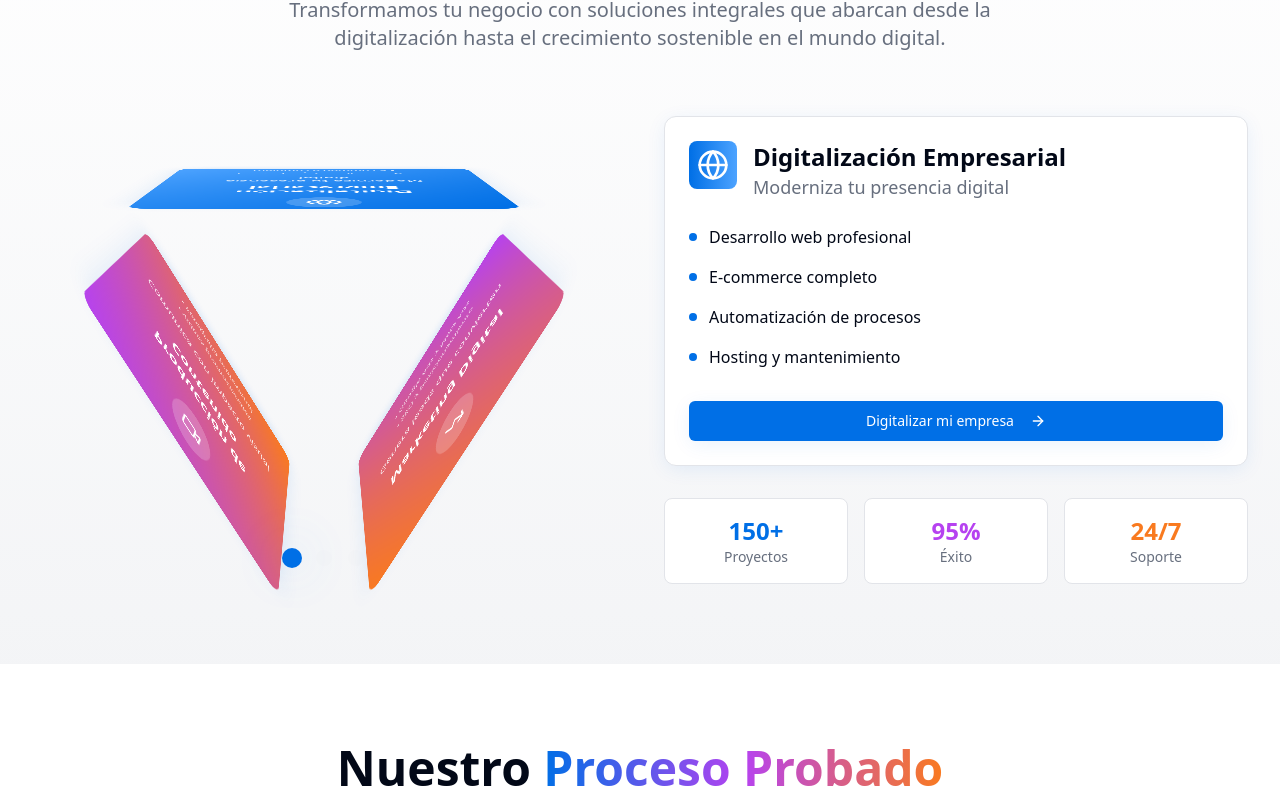
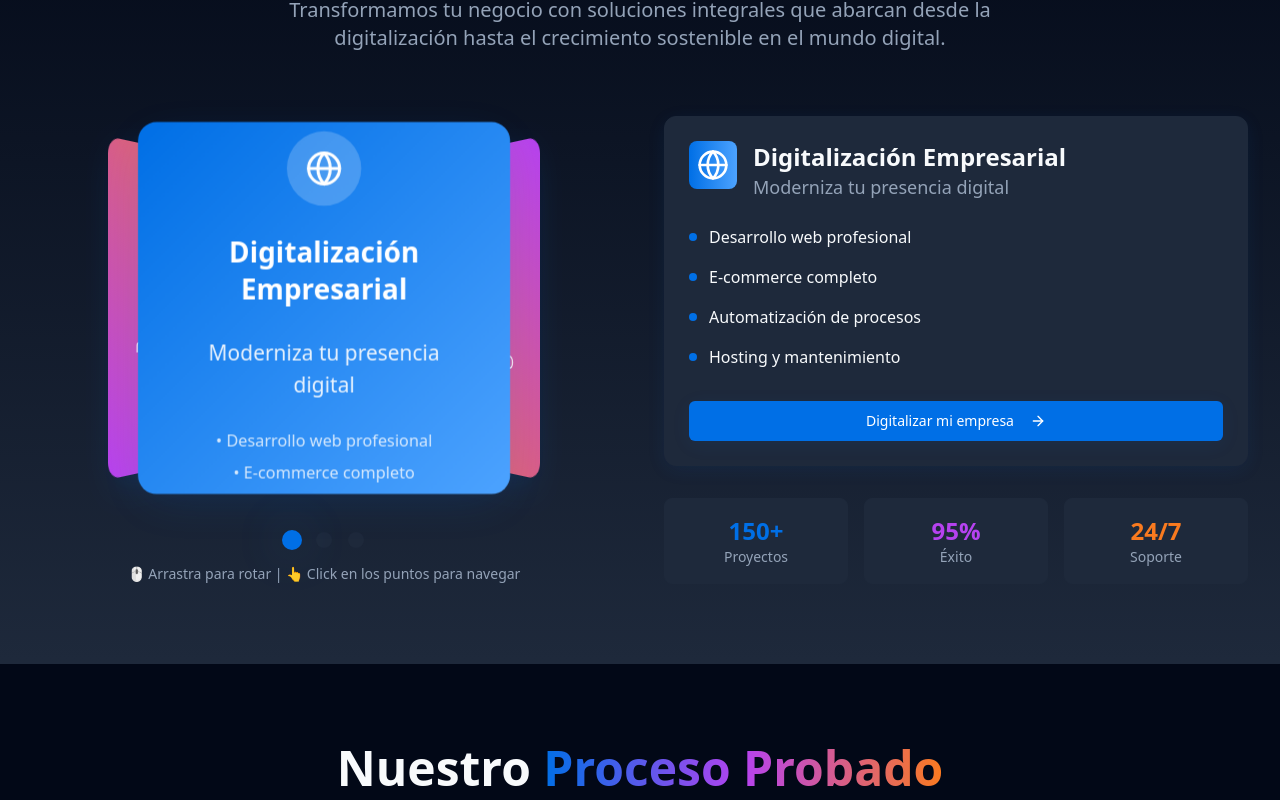
Before and after one commit to acrossmediachile/acrossmediachile, a React (Vite) app: page / in a window 1280 px wide. Shown: the part 1020-1820 px from the top of the page. Built offline with nearby package versions, Linux system fonts and the light colour scheme.

Commit message:
Refactor: Darker theme and cube interaction
- Apply a darker background theme to the website.
- Enable mouse interaction for the 3D services cube.

```diff
--- a/src/components/ServicesCube.tsx
+++ b/src/components/ServicesCube.tsx
@@ -1,4 +1,4 @@
-import { useState } from "react";
+import { useState, useRef, useEffect } from "react";
 import { ArrowRight, Globe, Video, TrendingUp, Users, Target, BarChart } from "lucide-react";
 import { Button } from "@/components/ui/button";
 
@@ -13,6 +13,10 @@ interface ServiceFace {
 
 const ServicesCube = () => {
   const [currentFace, setCurrentFace] = useState(0);
+  const [rotation, setRotation] = useState({ x: 0, y: 0 });
+  const [isDragging, setIsDragging] = useState(false);
+  const [dragStart, setDragStart] = useState({ x: 0, y: 0 });
+  const cubeRef = useRef<HTMLDivElement>(null);
 
   const services: ServiceFace[] = [
     {
@@ -58,7 +62,62 @@ const ServicesCube = () => {
 
   const handleFaceChange = (index: number) => {
     setCurrentFace(index);
+    setRotation({ x: 0, y: index * 120 });
   };
+
+  const handleMouseDown = (e: React.MouseEvent) => {
+    setIsDragging(true);
+    setDragStart({ x: e.clientX, y: e.clientY });
+  };
+
+  const handleMouseMove = (e: React.MouseEvent) => {
+    if (!isDragging) return;
+
+    const deltaX = e.clientX - dragStart.x;
+    const deltaY = e.clientY - dragStart.y;
+
+    setRotation(prev => ({
+      x: prev.x + deltaY * 0.5,
+      y: prev.y + deltaX * 0.5
+    }));
+
+    setDragStart({ x: e.clientX, y: e.clientY });
+  };
+
+  const handleMouseUp = () => {
+    setIsDragging(false);
+  };
+
+  const handleMouseLeave = () => {
+    setIsDragging(false);
+  };
+
+  useEffect(() => {
+    const handleGlobalMouseUp = () => setIsDragging(false);
+    const handleGlobalMouseMove = (e: MouseEvent) => {
+      if (!isDragging) return;
+
+      const deltaX = e.clientX - dragStart.x;
+      const deltaY = e.clientY - dragStart.y;
+
+      setRotation(prev => ({
+        x: prev.x + deltaY * 0.5,
+        y: prev.y + deltaX * 0.5
+      }));
+
+      setDragStart({ x: e.clientX, y: e.clientY });
+    };
+
+    if (isDragging) {
+      document.addEventListener('mousemove', handleGlobalMouseMove);
+      document.addEventListener('mouseup', handleGlobalMouseUp);
+    }
+
+    return () => {
+      document.removeEventListener('mousemove', handleGlobalMouseMove);
+      document.removeEventListener('mouseup', handleGlobalMouseUp);
+    };
+  }, [isDragging, dragStart]);
 
   return (
     <section className="py-20 px-4 sm:px-6 lg:px-8 bg-gradient-subtle">
@@ -78,20 +137,24 @@ const ServicesCube = () => {
           <div className="relative">
             <div className="perspective-1000 w-full h-96 flex items-center justify-center">
               <div
-                className="relative w-80 h-80 transform-style-preserve-3d animate-rotate-cube hover:pause cursor-pointer"
+                ref={cubeRef}
+                className="relative w-80 h-80 transform-style-preserve-3d cursor-grab select-none"
                 style={{
-                  transform: `rotateY(${currentFace * 120}deg)`,
-                  transition: 'transform 0.8s cubic-bezier(0.4, 0, 0.2, 1)'
+                  transform: `rotateX(${rotation.x}deg) rotateY(${rotation.y}deg)`,
+                  transition: isDragging ? 'none' : 'transform 0.3s ease-out'
                 }}
+                onMouseDown={handleMouseDown}
+                onMouseMove={handleMouseMove}
+                onMouseUp={handleMouseUp}
+                onMouseLeave={handleMouseLeave}
               >
                 {services.map((service, index) => (
                   <div
                     key={index}
-                    className={`absolute inset-0 w-80 h-80 bg-gradient-to-br ${service.color} rounded-2xl shadow-elegant flex flex-col items-center justify-center text-white p-8 cursor-pointer hover:shadow-glow transition-all duration-300`}
+                    className={`absolute inset-0 w-80 h-80 bg-gradient-to-br ${service.color} rounded-2xl shadow-elegant flex flex-col items-center justify-center text-white p-8 hover:shadow-glow transition-all duration-300 pointer-events-none`}
                     style={{
                       transform: `rotateY(${index * 120}deg) translateZ(140px)`,
                     }}
-                    onClick={() => handleFaceChange(index)}
                   >
                     <div className="text-center space-y-6">
                       <div className="bg-white/20 w-16 h-16 rounded-full flex items-center justify-center mx-auto">
@@ -125,6 +188,13 @@ const ServicesCube = () => {
                   }`}
                 />
               ))}
+            </div>
+
+            {/* Instruction text */}
+            <div className="text-center mt-4">
+              <p className="text-sm text-muted-foreground">
+                🖱️ Arrastra para rotar | 👆 Click en los puntos para navegar
+              </p>
             </div>
           </div>
 
--- a/src/index.css
+++ b/src/index.css
@@ -8,14 +8,14 @@ All colors MUST be HSL.
 
 @layer base {
   :root {
-    --background: 0 0% 100%;
-    --foreground: 222.2 84% 4.9%;
+    --background: 222.2 84% 4.9%;
+    --foreground: 210 40% 98%;
 
-    --card: 0 0% 100%;
-    --card-foreground: 222.2 84% 4.9%;
+    --card: 217.2 32.6% 17.5%;
+    --card-foreground: 210 40% 98%;
 
-    --popover: 0 0% 100%;
-    --popover-foreground: 222.2 84% 4.9%;
+    --popover: 217.2 32.6% 17.5%;
+    --popover-foreground: 210 40% 98%;
 
     --primary: 211 100% 45%;
     --primary-foreground: 0 0% 100%;
@@ -27,20 +27,20 @@ All colors MUST be HSL.
     --accent: 25 95% 55%;
     --accent-foreground: 0 0% 100%;
 
-    --muted: 220 15% 96%;
-    --muted-foreground: 220 10% 45%;
+    --muted: 217.2 32.6% 17.5%;
+    --muted-foreground: 215 20.2% 65.1%;
 
-    --destructive: 0 84.2% 60.2%;
+    --destructive: 0 62.8% 30.6%;
     --destructive-foreground: 210 40% 98%;
 
-    --border: 220 15% 90%;
-    --input: 220 15% 95%;
+    --border: 217.2 32.6% 17.5%;
+    --input: 217.2 32.6% 17.5%;
     --ring: 211 100% 45%;
 
     /* Gradientes profesionales */
     --gradient-hero: linear-gradient(135deg, hsl(var(--primary)), hsl(var(--secondary)));
     --gradient-card: linear-gradient(180deg, hsl(var(--secondary)), hsl(var(--accent)));
-    --gradient-subtle: linear-gradient(180deg, hsl(var(--background)), hsl(var(--muted)));
+    --gradient-subtle: linear-gradient(180deg, hsl(var(--background)), hsl(var(--card)));
 
     /* Sombras elegantes */
     --shadow-elegant: 0 10px 40px -10px hsl(var(--primary) / 0.2);
```
